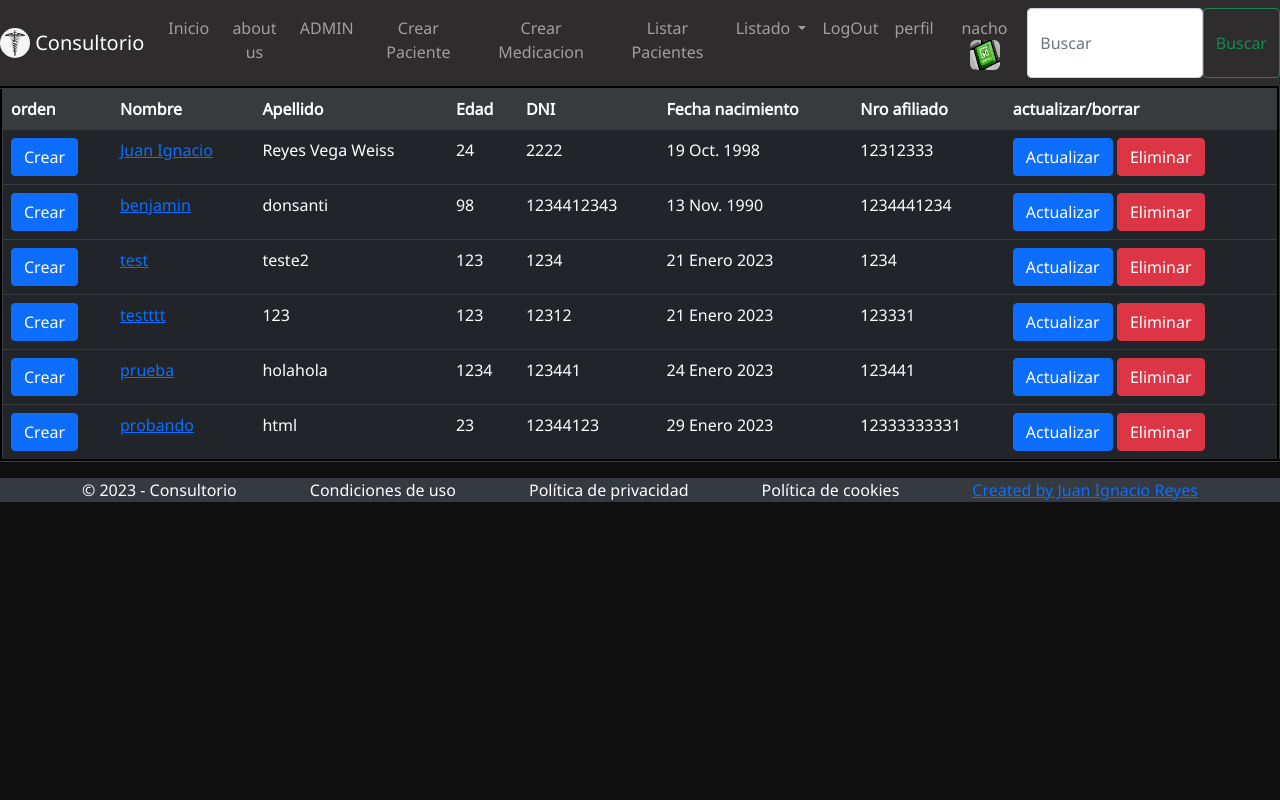
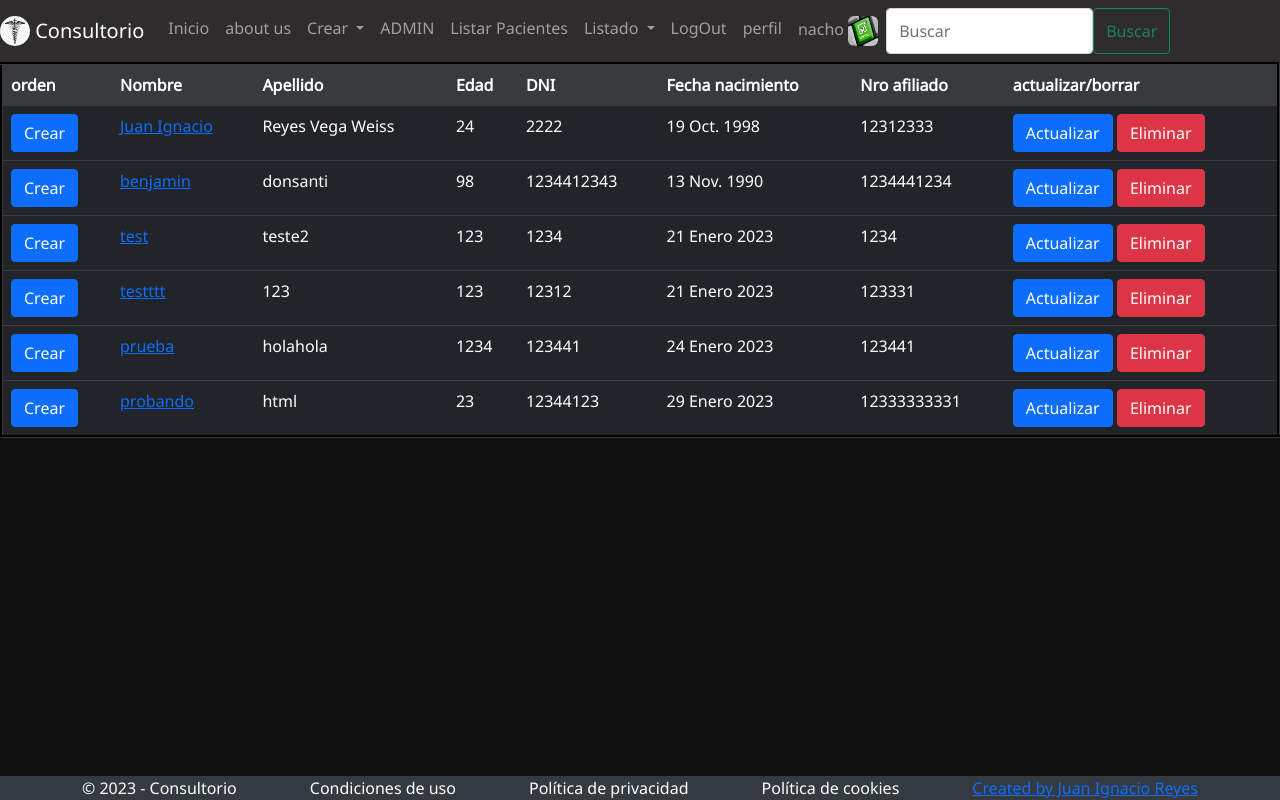
Before and after one commit to Nachorvw/Entrega1-MVT-Juan_Ignacio_reyes, a Django app: page /list-patients/ in a window 1280 px wide. Run offline with Django 4.2, Linux system fonts and the light colour scheme; a user stored in the database is signed in; data comes from the database, SQL or seed files in the repository; both versions use the stored data as it was after the commit; some libraries are stand-ins or nearby versions.

Commit message:
django urls in html, fixed footer

```diff
--- a/MVT/MVT/urls.py
+++ b/MVT/MVT/urls.py
@@ -23,30 +23,30 @@
 from django.conf.urls.static import static
 urlpatterns = [
     path("", index, name="index"),
-    path('admin/', admin.site.urls),
-    path("about-us/", about_us),
+    path('admin/', admin.site.urls,),
+    path("about-us/", about_us, name="about-us"),
     #---patients---
-    path("create-patient/", patient_creation),
-    path("list-patients/", patient_list),
-    path("update-patient/<int:pk>/", PatientUpdate.as_view()),
-    path("delete-patient/<int:pk>/", PatientDelete.as_view()),
-    path('profile/<int:pk>/', patientdetail),
+    path("create-patient/", patient_creation, name="patient-create"),
+    path("list-patients/", patient_list, name="patient-list"),
+    path("update-patient/<int:pk>/", PatientUpdate.as_view(), name="patient-update"),
+    path("delete-patient/<int:pk>/", PatientDelete.as_view(), name="patient-delete"),
+    path('profile/<int:pk>/', patientdetail, name="patient-profile"),
     #---orders---
-    path("create-order/<int:pk>/", order_creation),
-    path("list-orders/", order_list),
-    path("update-order/<int:pk>/", OrderUpdate.as_view()),
-    path("delete-order/<int:pk>/", OrderDelete.as_view()),
+    path("create-order/<int:pk>/", order_creation, name="order-create"),
+    path("list-orders/", order_list, name="order-list"),
+    path("update-order/<int:pk>/", OrderUpdate.as_view(), name="order-update"),
+    path("delete-order/<int:pk>/", OrderDelete.as_view(), name="order-delete"),
     #---medicines---
-    path("create-medicine/", medicine_creation),
-    path("list-medicines/", medicine_list),
-    path("update-medicine/<int:pk>/", MedicineUptade.as_view()),
-    path("delete-medicine/<int:pk>/", MedicineDelete.as_view()),
+    path("create-medicine/", medicine_creation, name="medicine-create"),
+    path("list-medicines/", medicine_list, name="medicine-list"),
+    path("update-medicine/<int:pk>/", MedicineUptade.as_view(), name="medicine-update"),
+    path("delete-medicine/<int:pk>/", MedicineDelete.as_view(), name="medicine-delete"),
     #---user---
     path("login/", user_login, name="login"),
     path("logout/", LogoutView.as_view(template_name = "users/logout.html")),
-    path("register/", user_register),
-    path("update-user/", update_user),
-    path("update-profile/", update_user_profile),
-    path("user-profile/", user_profile_page)
+    path("register/", user_register, name="register"),
+    path("update-user/", update_user, name="user-update"),
+    path("update-profile/", update_user_profile, name="profile-update"),
+    path("user-profile/", user_profile_page, name="user-profile")
 
 ] + static(MEDIA_URL, document_root = MEDIA_ROOT)
--- a/MVT/Templates/Base.html
+++ b/MVT/Templates/Base.html
@@ -13,7 +13,7 @@
 </head>
 {% block header %}
 <header id="navbar">
-    <nav id="navbar-container" class="navbar navbar-expand-lg navbar-dark flex">
+    <nav id="navbar-items" class="navbar navbar-expand-lg navbar-dark">
         <a  class="navbar-brand" href="/">
             <img id="nav-logo" src="{% static '/img/web_logo.png' %}"
                 width="30" height="30" class="d-inline-block align-top" alt="Logo Coder" />
@@ -26,22 +26,32 @@
         <div class="collapse navbar-collapse" id="navbarNavAltMarkup">
             <div class="navbar-nav text-center">
                 <a class="nav-item nav-link" href="/">Inicio</a>
-                <a class="nav-item nav-link" href="/about-us/">about us</a>
+                <a class="nav-item nav-link" href="{% url 'about-us' %}">about us</a>
                 {% if request.user.is_superuser %}
+                <li class="nav-item dropdown">
+                    <a class="nav-link dropdown-toggle" href="#" id="navbarDropdown" role="button"
+                        data-toggle="dropdown" aria-haspopup="true" aria-expanded="false">
+                        Crear
+                    </a>
+                    <div class="dropdown-menu" aria-labelledby="navbarDropdown">
+                        <a class="dropdown-item" href="{% url 'patient-create' %}">Crear Paciente</a>
+                        <div class="dropdown-divider"></div>
+                        <a class="dropdown-item" href="{% url 'medicine-create' %}">Crear Medicacion</a>
+                    </div>
+
+                </li>
                 <a class="nav-item nav-link" href="/admin/">ADMIN</a>
-                <a class="nav-item nav-link" href="/create-patient/">Crear Paciente</a>
-                <a class="nav-item nav-link" href="/create-medicine/">Crear Medicacion</a>
                 {% endif %}
-                <a class="nav-item nav-link" href="/list-patients/">Listar Pacientes</a>
+                <a class="nav-item nav-link" href="{% url 'patient-list' %}">Listar Pacientes</a>
                 <li class="nav-item dropdown">
                     <a class="nav-link dropdown-toggle" href="#" id="navbarDropdown" role="button"
                         data-toggle="dropdown" aria-haspopup="true" aria-expanded="false">
                         Listado
                     </a>
                     <div class="dropdown-menu" aria-labelledby="navbarDropdown">
-                        <a class="dropdown-item" href="/list-orders/">Listar Ordenes</a>
+                        <a class="dropdown-item" href="{% url 'order-list' %}">Listar Ordenes</a>
                         <div class="dropdown-divider"></div>
-                        <a class="dropdown-item" href="/list-medicines/">Listar Medicamentos</a>
+                        <a class="dropdown-item" href="{% url 'medicine-list' %}">Listar Medicamentos</a>
                     </div>
 
                 </li>
@@ -50,9 +60,9 @@
                     <a class="nav-link" href="/logout/">LogOut</a>
                 </li>
                 <li class="nav-item">
-                    <a class="nav-link" href="/user-profile/">perfil</a>
+                    <a class="nav-link" href="{% url 'user-profile' %}">perfil</a>
                 </li>
-                <li class="nav-item">
+                <li id="nav-profile" class="nav-item">
                     <a class="nav-link">
                         {{user.username}} {% if request.user.profile.profile_img.url != ""%}
                         <img id="navbar-profile-img" src="{{request.user.profile.profile_img.url}}"/>
@@ -63,18 +73,15 @@
                 </li>
                 {% else %}
                 <li class="nav-item border-success">
-                    <a class="nav-link" href="/login/">LogIn</a>
+                    <a class="nav-link" href="{% url 'login' %}">LogIn</a>
                 </li>
                 <li class="nav-item border-info">
-                    <a class="nav-link" href="/register/">Register</a>
+                    <a class="nav-link" href="{% url 'register' %}">Register</a>
                 </li>
                 {% endif %} {% block navbar %}
-                <form class="form-inline my-2 my-lg-0 d-flex" action="" id= "search-bar"method="GET">
-                    <input class="form-control mr-sm-2" type="search" placeholder="Buscar" aria-label="Search"
-                        name="search" />
-                    <button class="btn btn-outline-success my-2 my-sm-0" type="submit">
-                        Buscar
-                    </button>
+                <form id="search-bar" class="d-flex" action="" role="search">
+                    <input class="form-control me-2" type="search" placeholder="Buscar" aria-label="Search">
+                    <button class="btn btn-outline-success" type="submit">Search</button>
                 </form>
                 {% endblock %}
             </div>
--- a/MVT/Templates/about_us.html
+++ b/MVT/Templates/about_us.html
@@ -9,7 +9,7 @@
 <div id="about-card" class="card">
     <div class="row g-0">
         <div id="about-img-container" class="col-md-4">
-            <img id="about-img" src="{% static '/img/img_avatar.png' %}" class="img-fluid rounded-start" alt="...">
+            <img id="about-img" src="https://media.licdn.com/dms/image/D4D03AQFQTaz5RNY-TQ/profile-displayphoto-shrink_200_200/0/1675862702583?e=1681344000&v=beta&t=4tuz3IW0EesNJ8hkoMufhuwgPMHKhdW-UAJULN6jo4s" class="img-fluid rounded-start" alt="...">
         </div>
         <div id="about-info" class="col-md-8">
             <div class="card-body">
--- a/MVT/Templates/medicines/list_medicines.html
+++ b/MVT/Templates/medicines/list_medicines.html
@@ -32,8 +32,8 @@
                     {% if request.user.is_superuser %}
                         <div class="card-footer">
                             <p class="card-text"><small class="text-muted">fecha de indicacion: {{medicine.indication_date}}</small></p>
-                            <a href="/update-medicine/{{medicine.id}}/" id="btn1" class="btn btn-primary mr-5">Actualizar</a>
-                            <a href="/delete-medicine/{{medicine.id}}/" id="btn2" class="btn btn-danger ml-5">Eliminar</a>
+                            <a href="{% url 'medicine-update' medicine.id %}" id="btn1" class="btn btn-primary mr-5">Actualizar</a>
+                            <a href="{% url 'medicine-delete' medicine.id %}" id="btn2" class="btn btn-danger ml-5">Eliminar</a>
                         </div>
                     {% endif %}
                 </div>
--- a/MVT/Templates/patients/list_patients.html
+++ b/MVT/Templates/patients/list_patients.html
@@ -31,9 +31,9 @@
 
 <tr>
     {% if request.user.is_superuser %}
-    <td><a href="/create-order/{{patient.id}}/" class="btn btn-primary">Crear</a></td>
+    <td><a href="{% url 'order-create' patient.id %}" class="btn btn-primary">Crear</a></td>
 
-    <td><a href="/profile/{{patient.id}}/">{{patient.name}}</a></td>
+    <td><a href="{% url 'patient-profile' patient.id %}">{{patient.name}}</a></td>
     {% else %}
     <td>{{patient.name}}</td>
     {% endif %}
@@ -49,8 +49,8 @@
 
     {% if request.user.is_superuser %}
     <td>
-        <a href="/update-patient/{{patient.id}}/" class="btn btn-primary">Actualizar</a>
-        <a href="/delete-patient/{{patient.id}}/" class="btn btn-danger">Eliminar</a>
+        <a href="{% url 'patient-update' patient.id %}" class="btn btn-primary">Actualizar</a>
+        <a href="{% url 'patient-delete' patient.id %}" class="btn btn-danger">Eliminar</a>
     </td>
     {% endif %}
 </tr>
--- a/MVT/Templates/users/login.html
+++ b/MVT/Templates/users/login.html
@@ -33,7 +33,7 @@
         </div>
     </div>
     <div class="form-group form-check">
-        <a class= "new"href="/register/">usuario nuevo? registrese aqui</a>
+        <a class= "new"href="{% url 'register' %}">usuario nuevo? registrese aqui</a>
     </div>
     <hr>
     <input class="btn btn-success w-100" type="submit" value="Iniciar Sesion">
--- a/MVT/Templates/users/logout.html
+++ b/MVT/Templates/users/logout.html
@@ -5,7 +5,7 @@
 {% endblock %}
 
 {% block content %}
-<h3>sesion cerrada correctamente</h3>
+<h3 class="text-light">sesion cerrada correctamente</h3>
 {% endblock %}
 {% block footer %}
 {% endblock %}
--- a/MVT/Templates/users/user_profile.html
+++ b/MVT/Templates/users/user_profile.html
@@ -60,8 +60,8 @@
                         <h5 id="profile-info">{{user.patient.birth_date}}</h5>
                     </div>
                 </div>
-                    <a id="btn-update-user" class="btn btn-primary" href="/update-user/">Actualizar usuario →</a>
-                    <a id="btn-update-profile" class="btn btn-primary" href="/update-profile/">Actualizar perfil →</a>
+                    <a id="btn-update-user" class="btn btn-primary" href="{% url 'user-update' %}">Actualizar usuario →</a>
+                    <a id="btn-update-profile" class="btn btn-primary" href="{% url 'profile-update' %}">Actualizar perfil →</a>
 		</div>
 	</div>
 </div>
--- a/MVT/static/css/styleMain.css
+++ b/MVT/static/css/styleMain.css
@@ -3,6 +3,9 @@
 .body{
     font-family: 'Noto Sans', sans-serif;
     background-color: rgb(15 15 15);
+    display: flex;
+    flex-direction: column;
+    min-height: 100vh;
 }
 
 #navbar{
@@ -11,7 +14,10 @@
     position: sticky;
     top: 0;
     z-index: 1;
-    max-height: fit-content;
+}
+#navbar-items{
+    display: flex;
+    max-height: 5rem;
 }
 #navbar-profile-img{
     border-radius: 20%;
@@ -22,12 +28,16 @@
     border-radius: 50%;
     /* mix-blend-mode: color-burn; */
 }
+#search-bar{
+    margin-left:8rem;
+}
 .footer{
     position: sticky;
     bottom: 0;
     z-index: 1;
     background-color: #343a40;
     width: 100%;
+    margin-top: auto;
 }
 #footer-div{
     display: flex;
```
Also changed, not shown: MVT/Templates/orders/list_orders.html (+4 -4 lines), MVT/Templates/patients/patient_profile.html (+2 -9 lines), MVT/db.sqlite3.
